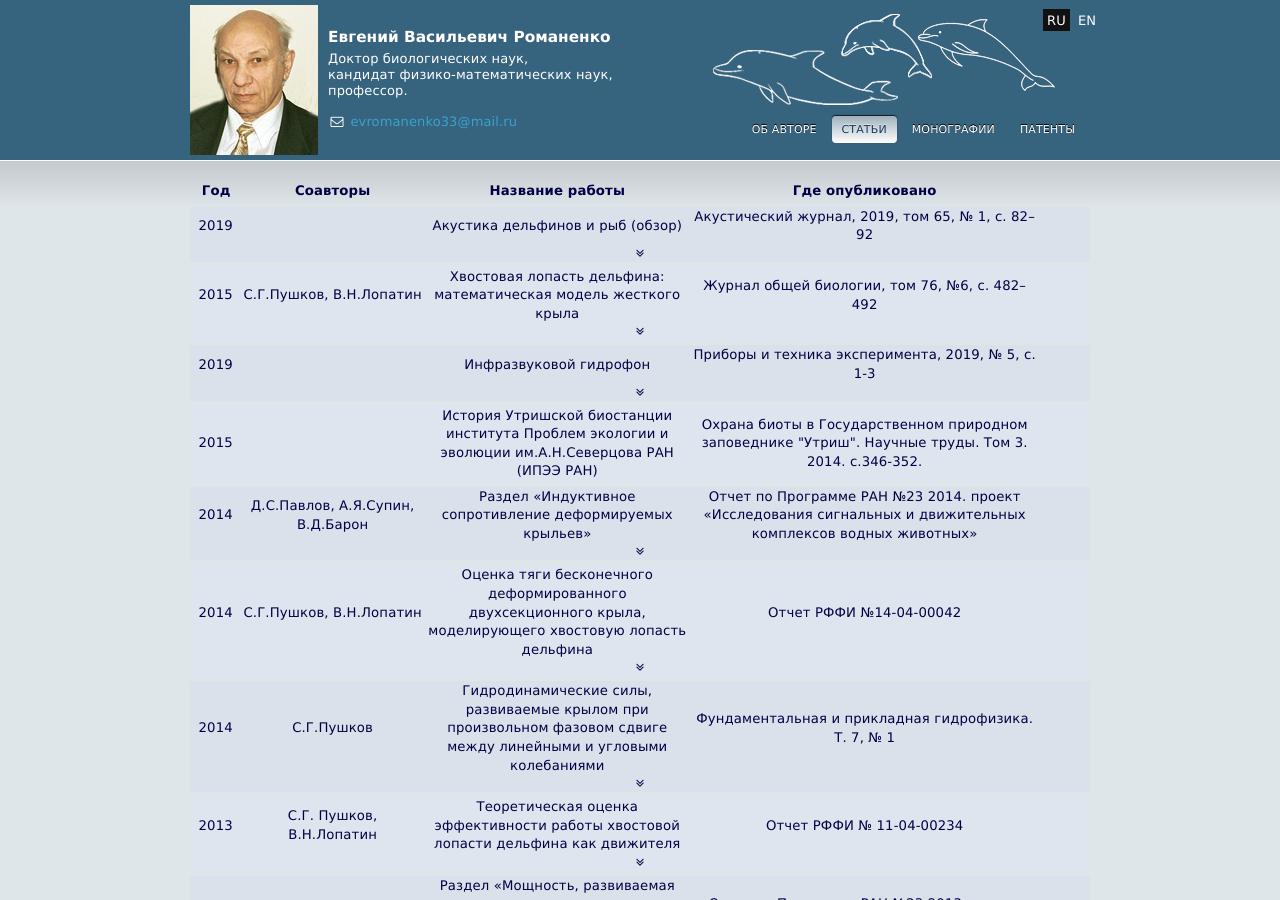
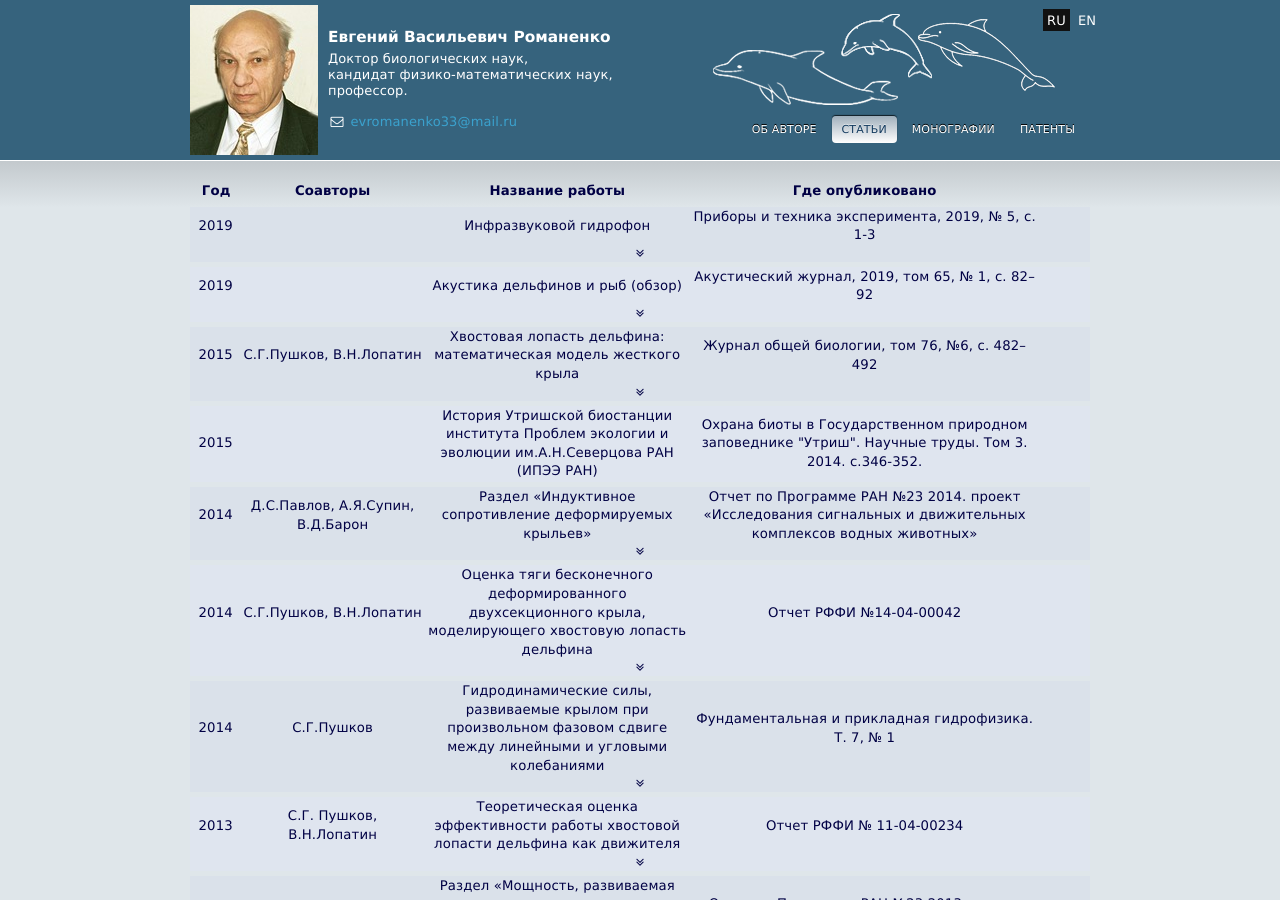
Before and after one commit to evromanenko/evromanenko.github.io, a Jekyll site: the page built from articles.md, in a window 1280 px wide and 900 px high. Built offline with Jekyll 4.4.1, drawn with Linux system fonts in a browser that asks for light colours; nearby versions of some CDN libraries; some of the changed lines change nothing that is shown.

Commit message:
скорректирован порядок статей

```diff
--- a/_data/articles.yaml
+++ b/_data/articles.yaml
@@ -1,4 +1,14 @@
 ---
+-
+  title: Инфразвуковой гидрофон
+  year: 2019
+  coauthors:
+  published: Приборы и техника эксперимента, 2019, № 5, с. 1-3
+  summary: >
+    Разработан инфразвуковой гидрофон, работающий на пироэлектрическом принципе. Чувствительный элемент гидрофона
+    выполнен в форме тонкой пластинки (пироэлемент), окруженной воздушной средой. Изменения давления в воздушной
+    среде сопровождаются изменениями температуры, которые и воспринимаются пироэлементом.
+  link: Pribory1905010RomanenkoRED.pdf
 -
   title: Акустика дельфинов и рыб (обзор)
   year: 2019
@@ -26,16 +36,6 @@
     сдвиге между линейными и угловыми колебаниями. Использованы кинематические параметры, характерные для хвостовой
     лопасти дельфина, полученные в экспериментах с животными.
   link: job2015.pdf
--
-  title: Инфразвуковой гидрофон
-  year: 2019
-  coauthors:
-  published: Приборы и техника эксперимента, 2019, № 5, с. 1-3
-  summary: >
-    Разработан инфразвуковой гидрофон, работающий на пироэлектрическом принципе. Чувствительный элемент гидрофона
-    выполнен в форме тонкой пластинки (пироэлемент), окруженной воздушной средой. Изменения давления в воздушной
-    среде сопровождаются изменениями температуры, которые и воспринимаются пироэлементом.
-  link: Pribory1905010RomanenkoRED.pdf
 -
   title: История Утришской биостанции института Проблем экологии и эволюции им.А.Н.Северцова РАН (ИПЭЭ РАН)
   year: 2015
```
